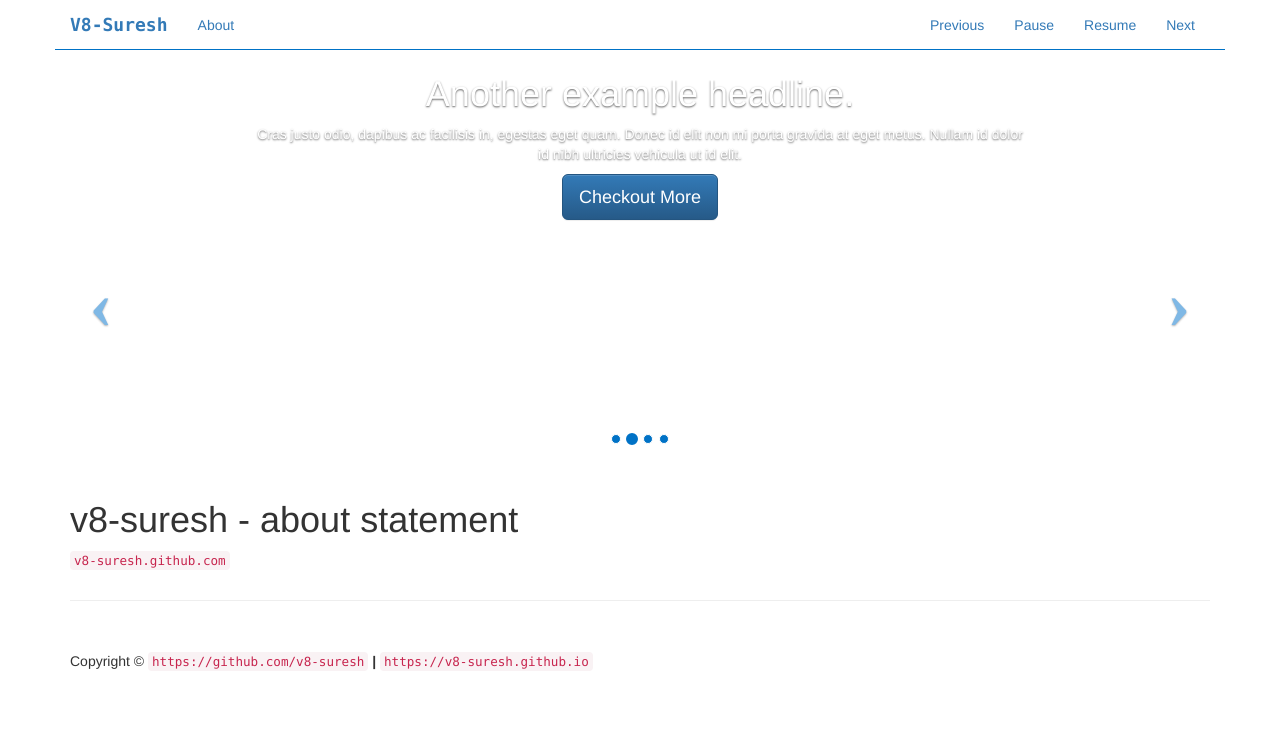
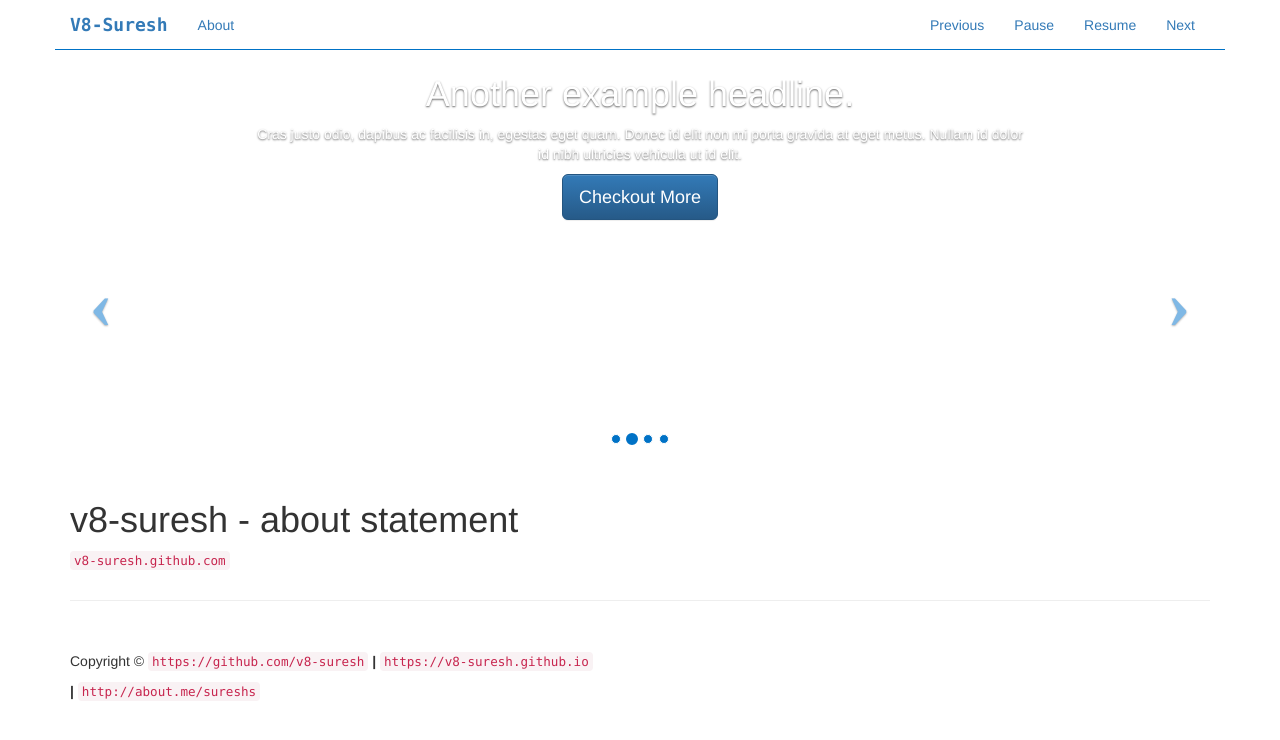
Before and after one commit to v8-suresh/v8-suresh.github.io, a plain HTML site: page index.html in a window 1280 px wide. Drawn offline with nearby package versions, Linux system fonts and the light colour scheme.

Commit message:
about.me update

```diff
--- a/index.html
+++ b/index.html
@@ -237,6 +237,8 @@
                     <a target="_blank" href="https://github.com/v8-suresh"><code>https://github.com/v8-suresh</code></a>
                     <span class="boldFont"> | </span>
                     <a target="_blank" href="https://v8-suresh.github.io"><code>https://v8-suresh.github.io</code></a></p>
+                    <span class="boldFont"> | </span>
+                    <a target="_blank" href="http://about.me/sureshs"><code>http://about.me/sureshs</code></a></p>
             </div>
         </div>
         <!-- /.row -->
```
